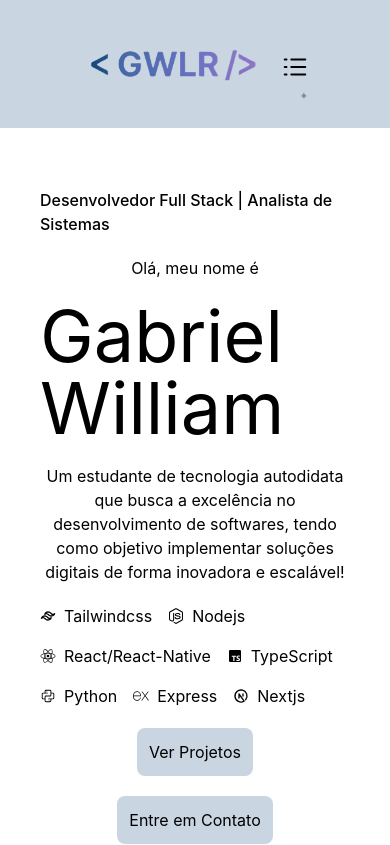
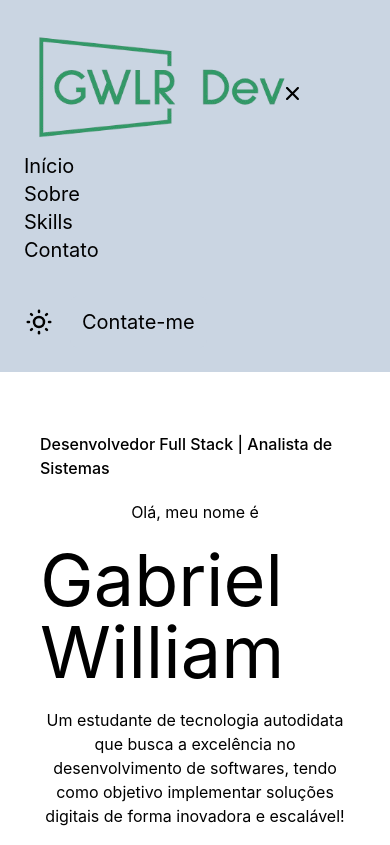
Before and after one commit to WilliamLopes021/PortfolioV2, a React (Vite) app: page / in a window 390 px wide. Shown: the top 845 px of the page. Built offline with nearby package versions, Linux system fonts and the light colour scheme.

Commit message:
refactor navbar

```diff
--- a/src/sections/Navbar.tsx
+++ b/src/sections/Navbar.tsx
@@ -1,30 +1,63 @@
 import { LuSunMedium, LuSunMoon } from "react-icons/lu";
 import { PiListDashes } from "react-icons/pi";
+import { IoIosClose } from "react-icons/io";
 import Button from "../components/Button";
 import { useState } from "react";
-import logo from "../assets/logo.png";
+import logo from "../assets/llogodois.png";
 import { navLinks } from "../data/navLinks";
 
 function Navbar() {
-  const [menuOpen, setMenuOpen] = useState<boolean>(false);
+  const [menuOpen, setMenuOpen] = useState<boolean>(true);
   const [isLight, setIsLight] = useState<boolean>(true);
 
+  const toggleMenu = () => {
+    setMenuOpen((prev) => !prev);
+  };
+
+  const toggleLight = () => {
+    setIsLight((prev) => !prev);
+  };
 
   return (
     <header
-      className={`p-6 bg-slate-300 flex flex-col gap-3 md:flex-row md:justify-between md:items-center`}
+      className={`p-6 w-full bg-slate-300 md:flex flex-col gap-3 md:flex-row md:items-center text-lg`}
     >
-      <nav className="md:flex w-full">
-        <a href="#" className="self-start">
+      <div className={`md:flex md:gap-10 md:w-full md:justify-between`}>
+        <nav className="md:flex mr-auto ">
+          <a href="#" className="">
             <img src={logo} alt="logotipo" className="w-2xs" />
           </a>
-
-        <ul
-          className={`${menuOpen ? `flex` : `hidden`} md:flex md:flex-row md:items-center md:gap-6 ml-auto mr-30 flex-col w-min`}
-        >
+          <ul className={`hidden md:flex md:items-center md:gap-6`}>
             {navLinks.map((value) => {
               return (
-              <li key={value.href} className="">
+                <li key={value.text} className="">
+                  <a href={value.href}> {value.text}</a>
+                </li>
+              );
+            })}
+          </ul>
+        </nav>
+        <div className="hidden md:flex">
+          <button onClick={() => toggleLight()} className="cursor-pointer">
+            {isLight ? <LuSunMedium size={30} /> : <LuSunMoon size={30} />}
+          </button>
+          <Button text="Contate-me" />
+        </div>
+      </div>
+
+      <button
+        className="md:hidden top-19 right-20 absolute cursor-pointer"
+        aria-label="abrir-menu"
+        onClick={() => toggleMenu()}
+      >
+        {menuOpen ? <IoIosClose size={35} /> : <PiListDashes size={30} />}
+      </button>
+      <header className="md:hidden flex flex-col gap-8 text-xl">
+        <nav className={`${menuOpen ? `flex flex-col` : `hidden`} md:hidden`}>
+          <ul className={``}>
+            {navLinks.map((value) => {
+              return (
+                <li key={value.text}>
                   <a href={value.href}> {value.text}</a>
                 </li>
               );
@@ -32,19 +65,14 @@ function Navbar() {
           </ul>
         </nav>
         <div
-        className={`${menuOpen ? `flex` : `hidden`} md:flex md:flex-row md:gap-6 justify-end`}
+          className={`${menuOpen ? `flex ` : `hidden`} md:hidden items-center`}
         >
-        <button onClick={() => setIsLight(!isLight)} className="cursor-pointer">
+          <button onClick={() => toggleLight()} className="cursor-pointer">
             {isLight ? <LuSunMedium size={30} /> : <LuSunMoon size={30} />}
           </button>
           <Button text="Contate-me" />
         </div>
-      <button
-        className="md:hidden top-13 right-20 absolute cursor-pointer"
-        onClick={() => setMenuOpen(!menuOpen)}
-      >
-        <PiListDashes size={30} />
-      </button>
+      </header>
     </header>
   );
 }
```
Lines whose indentation alone changed are shown as unchanged.
